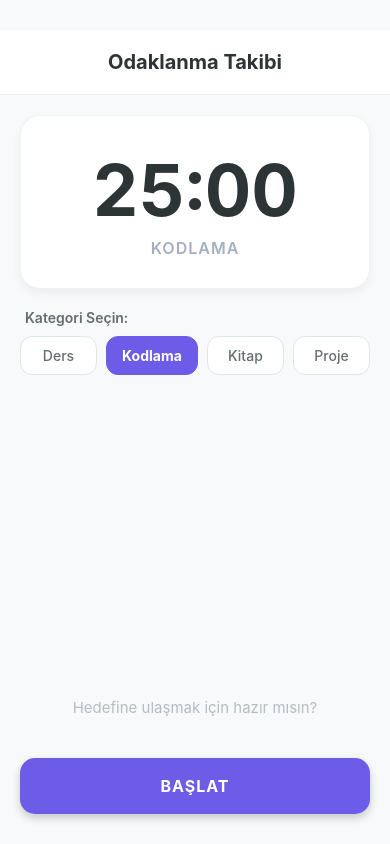
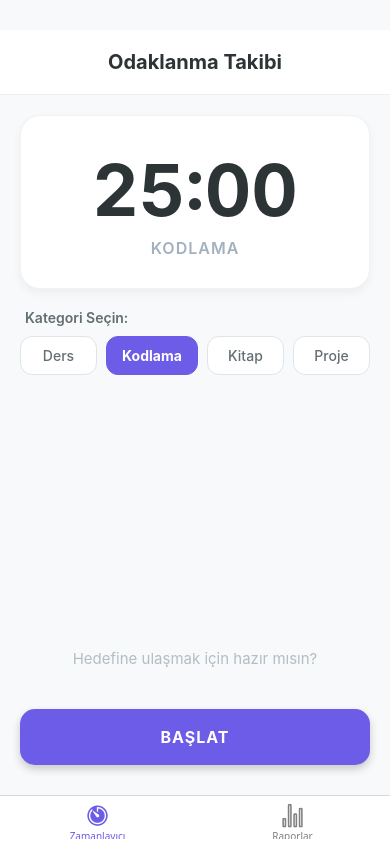
Before and after one commit to emirk10/Mobil-Programlama, a React Native app: screen / in a window 390 px wide. Built offline with nearby package versions, Linux system fonts and the light colour scheme.

Commit message:
tab navigator

```diff
--- a/App.js
+++ b/App.js
@@ -2,7 +2,13 @@ import { StatusBar } from 'expo-status-bar';
 import { useState, useEffect, useRef } from 'react';
 import { StyleSheet, Text, View, SafeAreaView, TouchableOpacity, AppState } from 'react-native';
 
-export default function App() {
+// Navigasyon Kütüphaneleri
+import { NavigationContainer } from '@react-navigation/native';
+import { createBottomTabNavigator } from '@react-navigation/bottom-tabs';
+import { Ionicons } from '@expo/vector-icons'; // İkonlar için
+
+// --- 1. EKRAN: ANA SAYFA (ZAMANLAYICI) ---
+function HomeScreen() {
   // --- STATE (DURUM) YÖNETİMİ ---
   const [isActive, setIsActive] = useState(false);
   const [selectedCategory, setSelectedCategory] = useState('Kodlama');
@@ -11,36 +17,27 @@ export default function App() {
   const INITIAL_TIME = 25 * 60;
   const [timeLeft, setTimeLeft] = useState(INITIAL_TIME);
 
-  // Dikkat dağınıklığı sayacı
   const [distractionCount, setDistractionCount] = useState(0);
-
-  // AppState'i takip etmek için referans (active, background, inactive)
   const appState = useRef(AppState.currentState);
 
   const categories = ['Ders', 'Kodlama', 'Kitap', 'Proje'];
 
-  // --- APP STATE (DİKKAT DAĞINIKLIĞI) DİNLEYİCİSİ ---
+  // --- APP STATE DİNLEYİCİSİ ---
   useEffect(() => {
     const subscription = AppState.addEventListener('change', nextAppState => {
-
-      // Eğer uygulama arka plana geçerse (background veya inactive) VE sayaç çalışıyorsa
       if ( nextAppState.match(/inactive|background/) && isActive ) {
-        setIsActive(false); // Sayacı duraklat
-        setDistractionCount(prev => prev + 1); // Dikkat dağınıklığını artır
+        setIsActive(false);
+        setDistractionCount(prev => prev + 1);
       }
-
       appState.current = nextAppState;
     });
 
-    return () => {
-      subscription.remove();
-    };
-  }, [isActive]); // isActive değiştiğinde listener güncellenmeli
+    return () => subscription.remove();
+  }, [isActive]);
 
   // --- SAYAÇ MANTIĞI ---
   useEffect(() => {
     let interval = null;
-
     if (isActive && timeLeft > 0) {
       interval = setInterval(() => {
         setTimeLeft((time) => time - 1);
@@ -48,22 +45,19 @@ export default function App() {
     } else if (timeLeft === 0) {
       setIsActive(false);
     }
-
     return () => clearInterval(interval);
   }, [isActive, timeLeft]);
 
-  // Saniyeyi "MM:SS" formatına çeviren fonksiyon
   const formatTime = (time) => {
     const minutes = Math.floor(time / 60);
     const seconds = time % 60;
     return `${minutes < 10 ? '0' : ''}${minutes}:${seconds < 10 ? '0' : ''}${seconds}`;
   };
 
-  // Sayacı ve Dikkat Dağınıklığını Sıfırlama
   const handleReset = () => {
     setIsActive(false);
     setTimeLeft(INITIAL_TIME);
-    setDistractionCount(0); // Odaklanma bozulma sayısını da sıfırla
+    setDistractionCount(0);
   };
 
   const changeCategory = (cat) => {
@@ -81,13 +75,9 @@ export default function App() {
       </View>
 
       <View style={styles.content}>
-
-        {/* Sayaç Kartı */}
         <View style={styles.timerCard}>
           <Text style={styles.timerText}>{formatTime(timeLeft)}</Text>
           <Text style={styles.activeCategoryText}>{selectedCategory}</Text>
-
-          {/* Dikkat Dağınıklığı Göstergesi (Sadece 0'dan büyükse göster) */}
           {distractionCount > 0 && (
             <View style={styles.distractionBadge}>
               <Text style={styles.distractionText}>⚠️ {distractionCount} Kez Odak Bozuldu!</Text>
@@ -95,7 +85,6 @@ export default function App() {
           )}
         </View>
 
-        {/* Kategori Seçim Alanı */}
         <View style={styles.categorySection}>
           <Text style={styles.sectionTitle}>Kategori Seçin:</Text>
           <View style={styles.categoryContainer}>
@@ -103,15 +92,9 @@ export default function App() {
               <TouchableOpacity
                 key={cat}
                 onPress={() => changeCategory(cat)}
-                style={[
-                  styles.categoryChip,
-                  selectedCategory === cat && styles.categoryChipSelected
-                ]}
+                style={[styles.categoryChip, selectedCategory === cat && styles.categoryChipSelected]}
               >
-                <Text style={[
-                  styles.categoryChipText,
-                  selectedCategory === cat && styles.categoryChipTextSelected
-                ]}>
+                <Text style={[styles.categoryChipText, selectedCategory === cat && styles.categoryChipTextSelected]}>
                   {cat}
                 </Text>
               </TouchableOpacity>
@@ -119,7 +102,6 @@ export default function App() {
           </View>
         </View>
 
-        {/* Aksiyon Alanı */}
         <View style={styles.actionArea}>
           <Text style={styles.descriptionText}>
             {isActive
@@ -133,22 +115,66 @@ export default function App() {
             style={[styles.button, isActive ? styles.buttonStop : styles.buttonStart]}
             onPress={() => setIsActive(!isActive)}
           >
-            <Text style={styles.buttonText}>
-              {isActive ? "DURAKLAT" : "BAŞLAT"}
-            </Text>
+            <Text style={styles.buttonText}>{isActive ? "DURAKLAT" : "BAŞLAT"}</Text>
           </TouchableOpacity>
 
-          {/* Sıfırla Butonu */}
           {(!isActive && (timeLeft !== INITIAL_TIME || distractionCount > 0)) && (
             <TouchableOpacity onPress={handleReset} style={styles.resetButton}>
               <Text style={styles.resetButtonText}>Seansı Sıfırla</Text>
             </TouchableOpacity>
           )}
         </View>
+      </View>
+    </SafeAreaView>
+  );
+}
 
+// --- 2. EKRAN: RAPORLAR (BOŞ TASLAK) ---
+function ReportsScreen() {
+  return (
+    <SafeAreaView style={styles.container}>
+      <View style={styles.header}>
+        <Text style={styles.headerTitle}>İstatistikler</Text>
       </View>
+      <View style={[styles.content, {justifyContent: 'center'}]}>
+        <Ionicons name="bar-chart" size={80} color="#dfe6e9" />
+        <Text style={{fontSize: 18, color: '#636e72', marginTop: 20}}>
+          Grafikler çok yakında burada olacak...
+        </Text>
+      </View>
+    </SafeAreaView>
+  );
+}
+
+// --- NAVİGASYON AYARLARI ---
+const Tab = createBottomTabNavigator();
+
+export default function App() {
+  return (
+    <NavigationContainer>
+      <Tab.Navigator
+        screenOptions={({ route }) => ({
+          headerShown: false, // Üstteki varsayılan başlığı gizle (biz kendimiz yaptık)
+          tabBarIcon: ({ focused, color, size }) => {
+            let iconName;
+
+            if (route.name === 'Zamanlayıcı') {
+              iconName = focused ? 'timer' : 'timer-outline';
+            } else if (route.name === 'Raporlar') {
+              iconName = focused ? 'stats-chart' : 'stats-chart-outline';
+            }
+
+            return <Ionicons name={iconName} size={size} color={color} />;
+          },
+          tabBarActiveTintColor: '#6c5ce7', // Seçili renk (Mor)
+          tabBarInactiveTintColor: 'gray',  // Pasif renk
+        })}
+      >
+        <Tab.Screen name="Zamanlayıcı" component={HomeScreen} />
+        <Tab.Screen name="Raporlar" component={ReportsScreen} />
+      </Tab.Navigator>
       <StatusBar style="auto" />
-    </SafeAreaView>
+    </NavigationContainer>
   );
 }
 
@@ -205,7 +231,6 @@ const styles = StyleSheet.create({
     letterSpacing: 1,
     textTransform: 'uppercase',
   },
-  // Yeni eklenen uyarı stili
   distractionBadge: {
     marginTop: 15,
     backgroundColor: '#ff7675',
@@ -269,7 +294,7 @@ const styles = StyleSheet.create({
     textAlign: 'center',
     color: '#b2bec3',
     marginBottom: 20,
-    minHeight: 40, // Yüksekliği artırdım ki yazı değişince zıplamasın
+    minHeight: 40,
     justifyContent: 'center',
   },
   button: {
--- a/package.json
+++ b/package.json
@@ -9,10 +9,14 @@
     "web": "expo start --web"
   },
   "dependencies": {
+    "@react-navigation/bottom-tabs": "^7.8.11",
+    "@react-navigation/native": "^7.1.24",
     "expo": "~54.0.25",
     "expo-status-bar": "~3.0.8",
     "react": "19.1.0",
-    "react-native": "0.81.5"
+    "react-native": "0.81.5",
+    "react-native-safe-area-context": "~5.6.0",
+    "react-native-screens": "~4.16.0"
   },
   "private": true
 }
```
Also changed, not shown: 1 other file (tests, documents, lock files or other folders).
